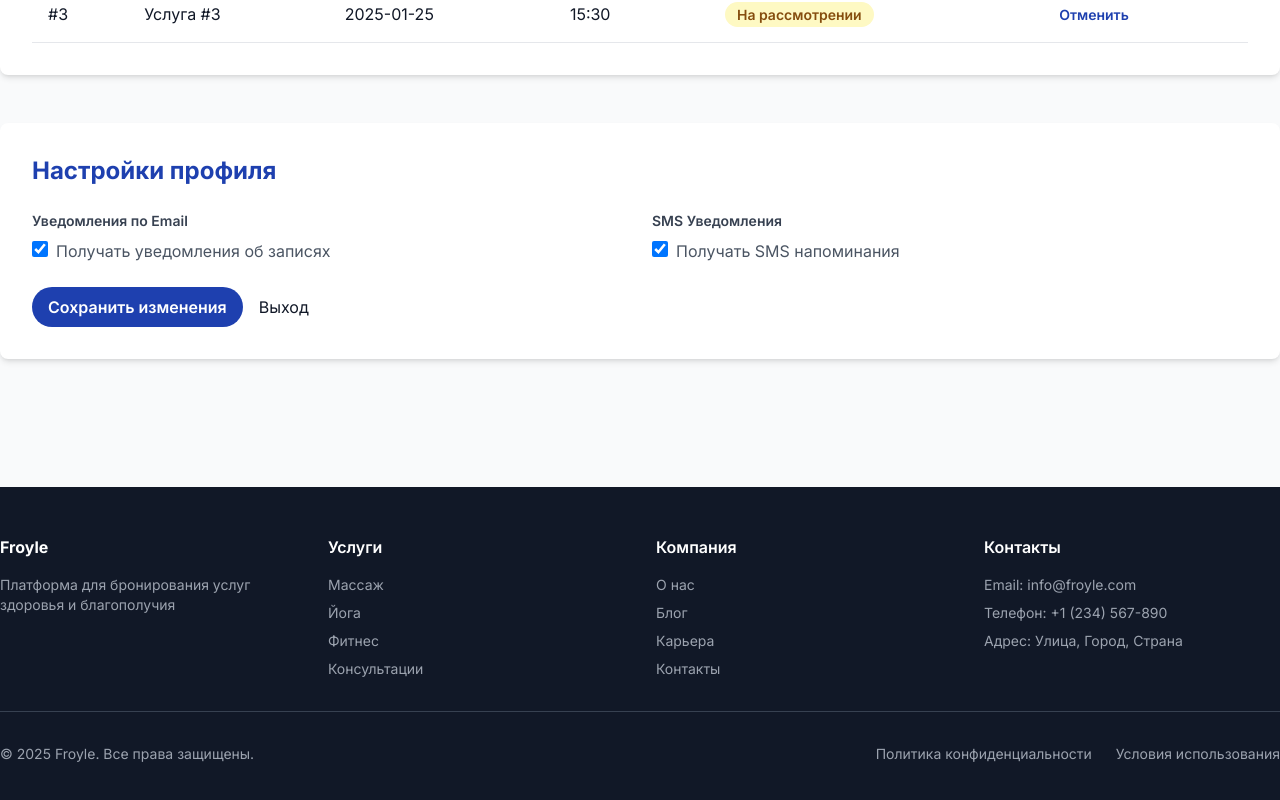
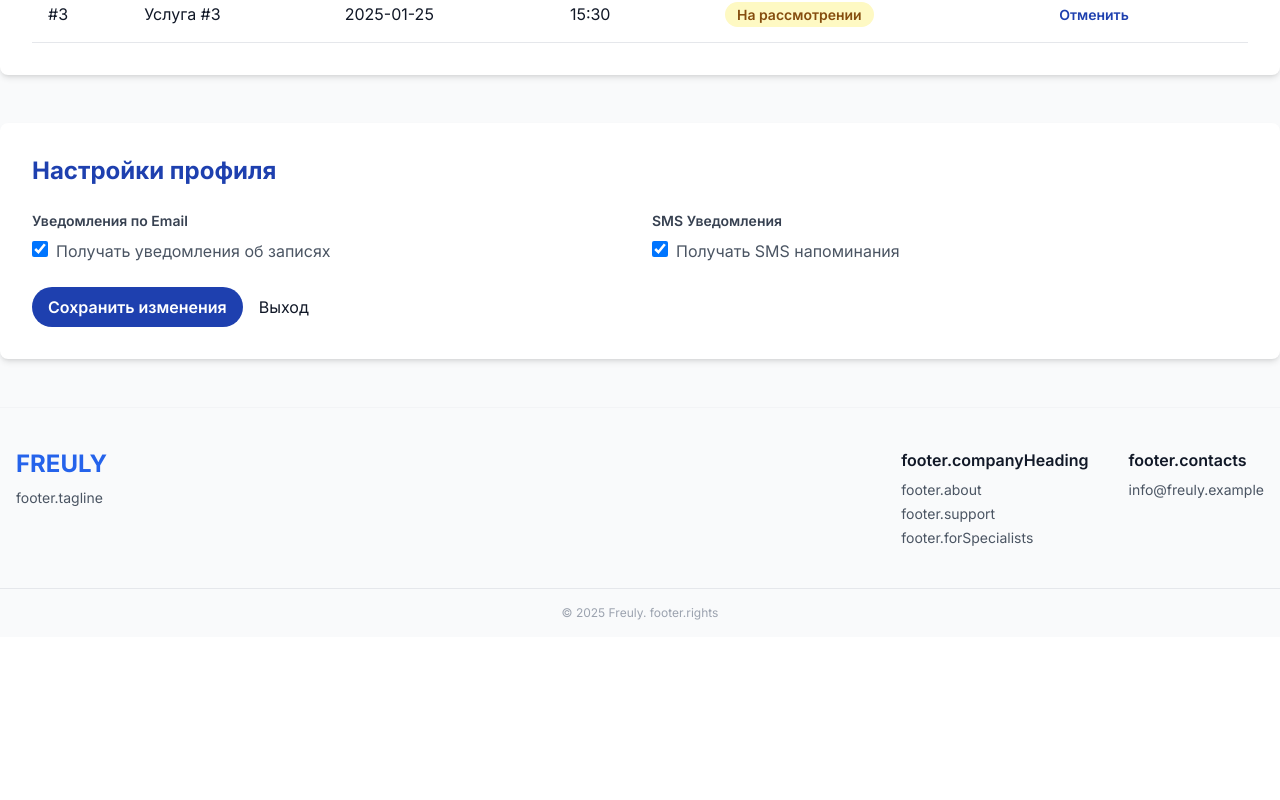
Before and after one commit to Fruely/mvp, a Next.js app: page /dashboard in a window 1280 px wide. Shown: the part 838-1638 px from the top of the page. After the commit the page ends 1475 px from the top, so only its background shows below. Built offline with nearby package versions, Linux system fonts and the light colour scheme.

Commit message:
fix(i18n): localize footer via dictionaries

```diff
--- a/components/Footer.jsx
+++ b/components/Footer.jsx
@@ -1,61 +1,50 @@
-import Link from 'next/link';
+import Link from "next/link";
+import { t } from "@/lib/i18n";
 
-export default function Footer() {
+export default function Footer({ dict, lang } = {}) {
+  const prefix = lang ? `/${lang}` : "";
+
   return (
-    <footer className="bg-gray-900 text-white mt-20">
-      <div className="container-custom py-12">
-        <div className="grid grid-cols-1 md:grid-cols-4 gap-8 mb-8">
-          {/* Компания */}
+    <footer className="bg-gray-50 border-t border-gray-100">
+      <div className="max-w-7xl mx-auto px-4 py-10 flex flex-col md:flex-row justify-between items-start gap-6">
+        <div>
+          <div className="text-2xl font-bold text-blue-600">FREULY</div>
+          <div className="text-sm text-gray-600 mt-2 max-w-sm">
+            {t(dict, "footer.tagline")}
+          </div>
+        </div>
+
+        <div className="flex gap-10">
           <div>
-            <h3 className="font-bold mb-4">Froyle</h3>
-            <p className="text-gray-400 text-sm">
-              Платформа для бронирования услуг здоровья и благополучия
-            </p>
-          </div>
-
-          {/* Услуги */}
-          <div>
-            <h4 className="font-semibold mb-4">Услуги</h4>
-            <ul className="space-y-2 text-gray-400 text-sm">
-              <li><Link href="/" className="hover:text-white transition-colors">Массаж</Link></li>
-              <li><Link href="/" className="hover:text-white transition-colors">Йога</Link></li>
-              <li><Link href="/" className="hover:text-white transition-colors">Фитнес</Link></li>
-              <li><Link href="/" className="hover:text-white transition-colors">Консультации</Link></li>
+            <h4 className="font-semibold mb-2">{t(dict, "footer.companyHeading")}</h4>
+            <ul className="text-sm text-gray-600 space-y-1">
+              <li>
+                <Link href={`${prefix}/about`} className="hover:text-blue-600">
+                  {t(dict, "footer.about")}
+                </Link>
+              </li>
+              <li>
+                <Link href={`${prefix}/support`} className="hover:text-blue-600">
+                  {t(dict, "footer.support")}
+                </Link>
+              </li>
+              <li>
+                <Link href={`${prefix}/become-specialist`} className="hover:text-blue-600">
+                  {t(dict, "footer.forSpecialists")}
+                </Link>
+              </li>
             </ul>
           </div>
 
-          {/* Компания */}
           <div>
-            <h4 className="font-semibold mb-4">Компания</h4>
-            <ul className="space-y-2 text-gray-400 text-sm">
-              <li><Link href="/" className="hover:text-white transition-colors">О нас</Link></li>
-              <li><Link href="/" className="hover:text-white transition-colors">Блог</Link></li>
-              <li><Link href="/" className="hover:text-white transition-colors">Карьера</Link></li>
-              <li><Link href="/" className="hover:text-white transition-colors">Контакты</Link></li>
-            </ul>
-          </div>
-
-          {/* Контакты */}
-          <div>
-            <h4 className="font-semibold mb-4">Контакты</h4>
-            <ul className="space-y-2 text-gray-400 text-sm">
-              <li>Email: <a href="mailto:info@froyle.com" className="hover:text-white transition-colors">info@froyle.com</a></li>
-              <li>Телефон: <a href="tel:+1234567890" className="hover:text-white transition-colors">+1 (234) 567-890</a></li>
-              <li>Адрес: Улица, Город, Страна</li>
-            </ul>
+            <h4 className="font-semibold mb-2">{t(dict, "footer.contacts")}</h4>
+            <p className="text-sm text-gray-600">info@freuly.example</p>
           </div>
         </div>
+      </div>
 
-        {/* Divider */}
-        <div className="border-t border-gray-700 pt-8">
-          <div className="flex flex-col md:flex-row justify-between items-center text-gray-400 text-sm">
-            <p>&copy; 2025 Froyle. Все права защищены.</p>
-            <div className="flex gap-6 mt-4 md:mt-0">
-              <Link href="/" className="hover:text-white transition-colors">Политика конфиденциальности</Link>
-              <Link href="/" className="hover:text-white transition-colors">Условия использования</Link>
-            </div>
-          </div>
-        </div>
+      <div className="text-center text-xs text-gray-400 py-4 border-t border-gray-200">
+        © 2025 Freuly. {t(dict, "footer.rights")}
       </div>
     </footer>
   );
--- a/lib/i18n.ts
+++ b/lib/i18n.ts
@@ -36,11 +36,11 @@ export function t(
   key: string,
   options?: { defaultValue?: string }
 ): string {
+  const byPath = getByPath(dict, key);
+  if (typeof byPath === "string") return byPath;
+
   const direct = (dict as any)?.[key];
   if (typeof direct === "string") return direct;
 
-  const byPath = getByPath(dict, key);
-  if (typeof byPath === "string") return byPath;
-
   return options?.defaultValue ?? key;
 }
--- a/locales/de.json
+++ b/locales/de.json
@@ -61,6 +61,15 @@
   "footer.blog": "Blog",
   "footer.careers": "Karriere",
   "footer.contact": "Kontakt",
+  "footer": {
+    "rights": "Alle Rechte vorbehalten",
+    "about": "Über das Projekt",
+    "contacts": "Kontakte",
+    "companyHeading": "Über das Projekt",
+    "support": "Support",
+    "forSpecialists": "Für Fachkräfte",
+    "tagline": "Freuly — ein Ort, an dem Menschen Fachkräfte finden, die ihre Sprache sprechen."
+  },
   "footer.email": "E-Mail",
   "footer.phone": "Telefon",
   "footer.address": "Adresse",
--- a/locales/ru.json
+++ b/locales/ru.json
@@ -4,6 +4,15 @@
   "hero.subtitle": "Психологи, массажисты, репетиторы и другие профессионалы, готовые помочь вам на немецком, русском или украинском языке",
   "hero.primaryCta": "Найти специалиста",
   "hero.secondaryCta": "Стать специалистом",
+  "footer": {
+    "rights": "Все права защищены",
+    "about": "О проекте",
+    "contacts": "Контакты",
+    "companyHeading": "О проекте",
+    "support": "Поддержка",
+    "forSpecialists": "Для специалистов",
+    "tagline": "Freuly — место, где люди находят профессионалов, говорящих на их языке."
+  },
   "header.nav.categories": "Категории",
   "header.nav.about": "О нас",
   "header.nav.contacts": "Контакты",
--- a/locales/ua.json
+++ b/locales/ua.json
@@ -61,6 +61,15 @@
   "footer.blog": "Блог",
   "footer.careers": "Кар'єра",
   "footer.contact": "Контакти",
+  "footer": {
+    "rights": "Усі права захищені",
+    "about": "Про проєкт",
+    "contacts": "Контакти",
+    "companyHeading": "Про проєкт",
+    "support": "Підтримка",
+    "forSpecialists": "Для спеціалістів",
+    "tagline": "Freuly — місце, де люди знаходять професіоналів, які говорять їхньою мовою."
+  },
   "footer.email": "Email",
   "footer.phone": "Телефон",
   "footer.address": "Адреса",
```
Also changed, not shown: app/[lang]/HomeClient.tsx (+4 -40 lines).
